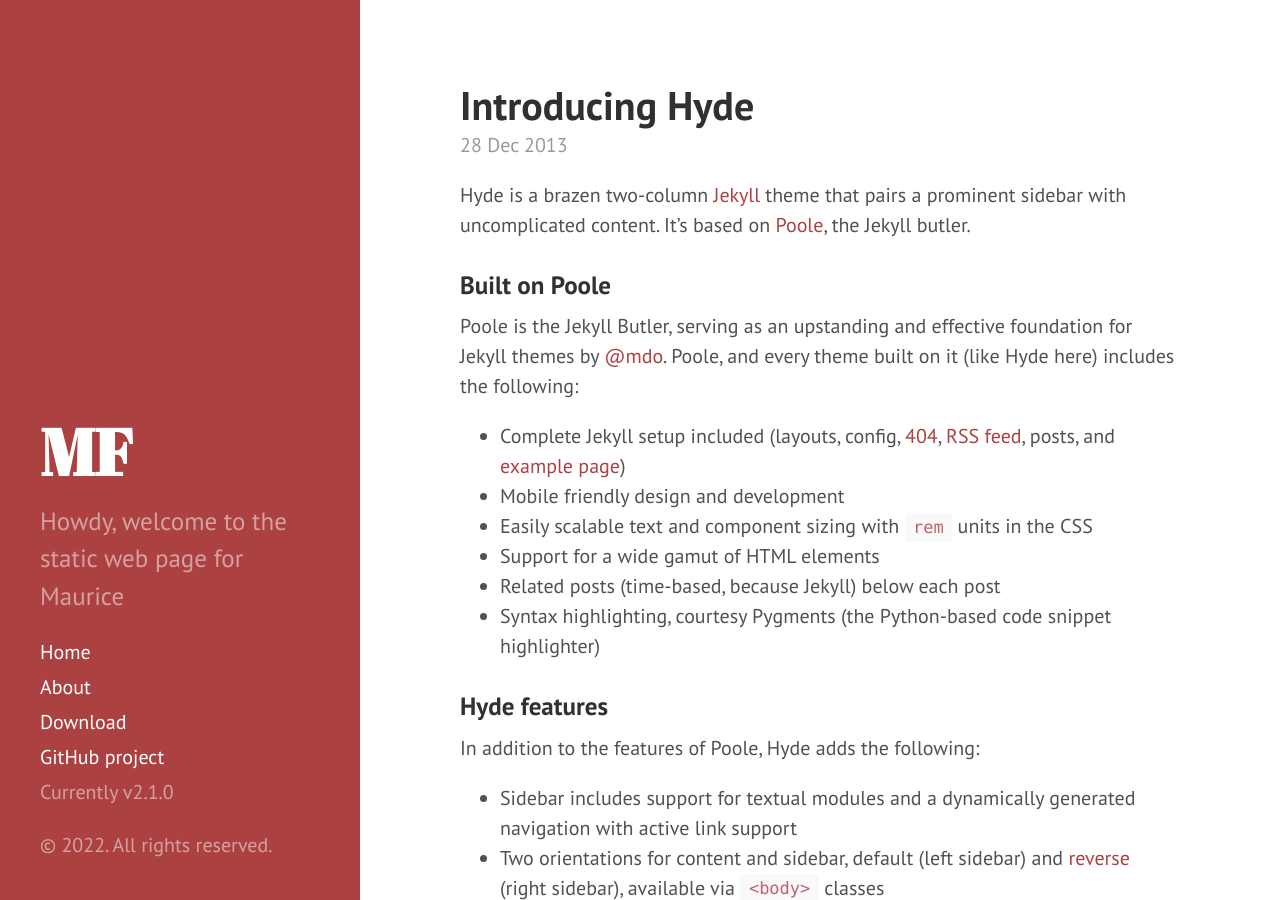
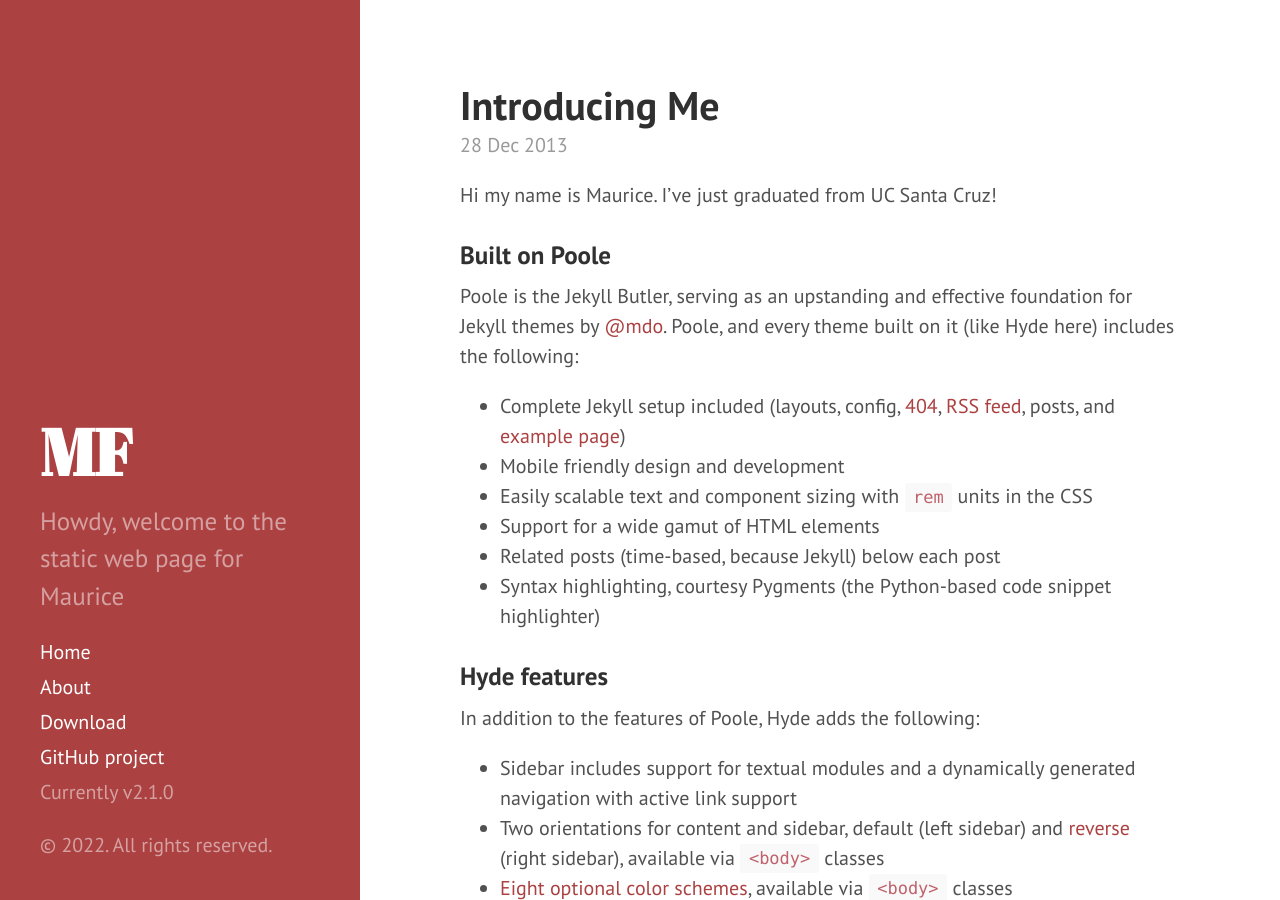
Before and after one commit to Maudi84/static_mf, a Jekyll site: the page built from _posts/2013-12-28-introducing-hyde.md, in a window 1280 px wide and 900 px high. Built offline with Jekyll 4.4.1, drawn with Linux system fonts in a browser that asks for light colours.

Commit message:
Update 2013-12-28-introducing-hyde.md

```diff
--- a/_posts/2013-12-28-introducing-hyde.md
+++ b/_posts/2013-12-28-introducing-hyde.md
@@ -1,9 +1,9 @@
 ---
 layout: post
-title: Introducing Hyde
+title: Introducing Me
 ---
 
-Hyde is a brazen two-column [Jekyll](http://jekyllrb.com) theme that pairs a prominent sidebar with uncomplicated content. It's based on [Poole](http://getpoole.com), the Jekyll butler.
+Hi my name is Maurice. I've just graduated from UC Santa Cruz!
 
 ### Built on Poole
 
```
